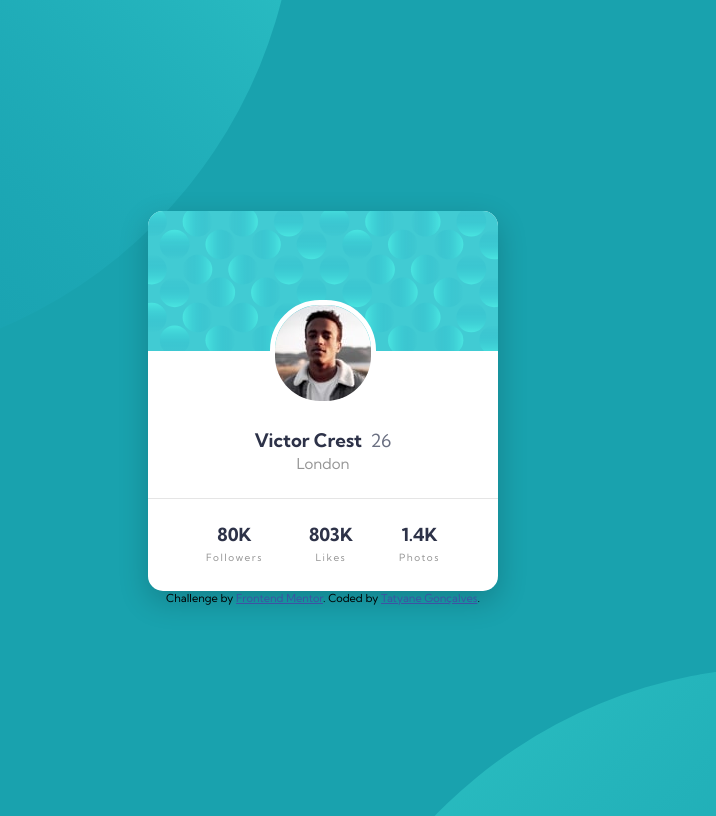
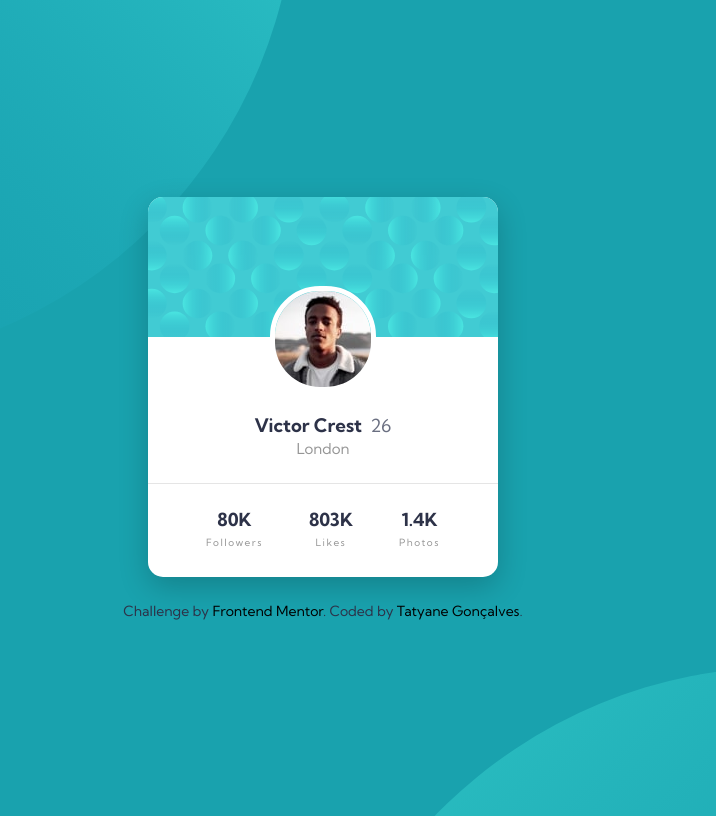
Before and after one commit to Tatyane-Goncalves/Profile-card-component, a plain HTML site: page index.html in a window 1280 px wide. Shown: the whole page, without its empty margins (317-1033 px from the left). Drawn offline with Linux system fonts and the light colour scheme.

Commit message:
profile card

```diff
--- a/index.html
+++ b/index.html
@@ -9,10 +9,7 @@
   <title>Frontend Mentor | Profile card component</title>
 
   <!-- Feel free to remove these styles or customise in your own stylesheet 👍 -->
-  <style>
-    .attribution { font-size: 11px; text-align: center; }
-    .attribution a { color: hsl(228, 45%, 44%); }
-  </style>
+
 </head>
 <body>
   <section class="card">
@@ -46,7 +43,7 @@
   </section>
   <div class="attribution">
     Challenge by <a href="https://www.frontendmentor.io?ref=challenge" target="_blank">Frontend Mentor</a>.
-    Coded by <a href="#">Tatyane Gonçalves</a>.
+    Coded by <a href="https://github.com/Tatyane-Goncalves/Profile-card-component" target="_blank">Tatyane Gonçalves</a>.
   </div>
 </body>
 </html>
--- a/style.css
+++ b/style.css
@@ -115,3 +115,15 @@ body{
     color: var(--light-gray);
     margin-top: 5px;
 }
+
+.attribution{
+    font-size: 14px;
+    text-align: center;
+    margin-top: 25px;
+    color: var(--dark-blue);
+}
+.attribution a{
+    color: black;
+    text-decoration: none;
+    font-weight: 400;
+}
```
